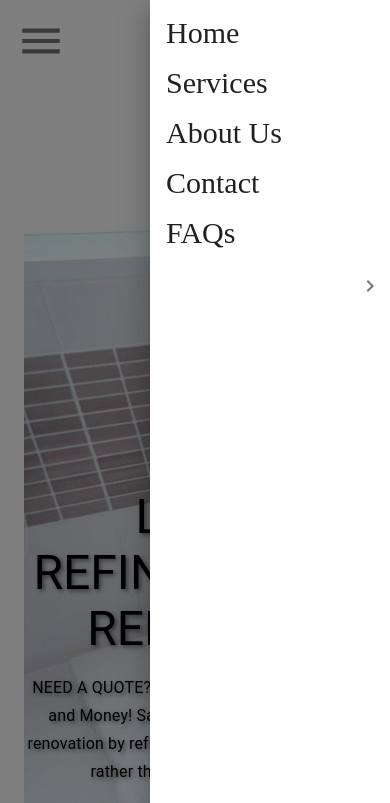
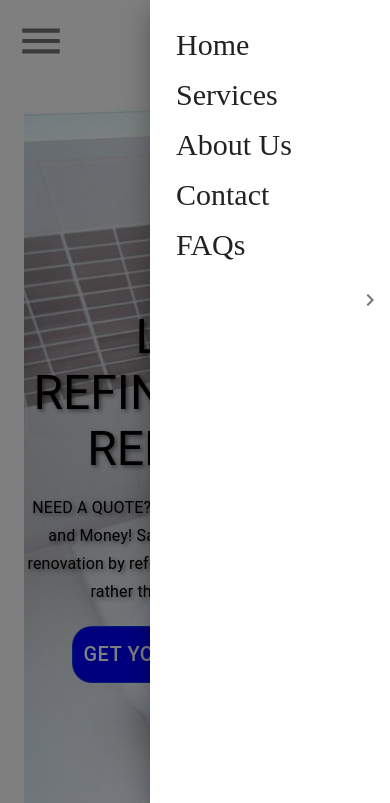
Before and after one commit to Jimenez3214/PhoenixBathtubs, a React app: page / in a window 390 px wide. Both pictures are taken after a click on the button 41 px from the left and 41 px from the top of the page. Shown: the top 803 px of the page. Built offline with nearby package versions, Linux system fonts and the light colour scheme.

Commit message:
fixed padding and margin interfering with content

```diff
--- a/public/style.css
+++ b/public/style.css
@@ -1,8 +1,14 @@
 
 .content {
   padding-top: 60px;
-  margin-top: 60px;
+  margin-top: 30px;
   box-sizing: border-box;
+}
+@media (max-width: 768px) {
+  .content {
+    padding-top: 0;
+    margin-top: 0;
+  }
 }
 .image-slider {
     display: flex;
--- a/src/components/NavBar.js
+++ b/src/components/NavBar.js
@@ -86,7 +86,7 @@ const NavBar = () => {
             open={openDrawer}
             onClose={handleDrawerClose}
           >
-            <List>
+            <List style={{ padding: "10px", marginTop: "10px" }}>
               <ListItem disablePadding>
                 <ListItemButton
                   component={CustomButton}
```
